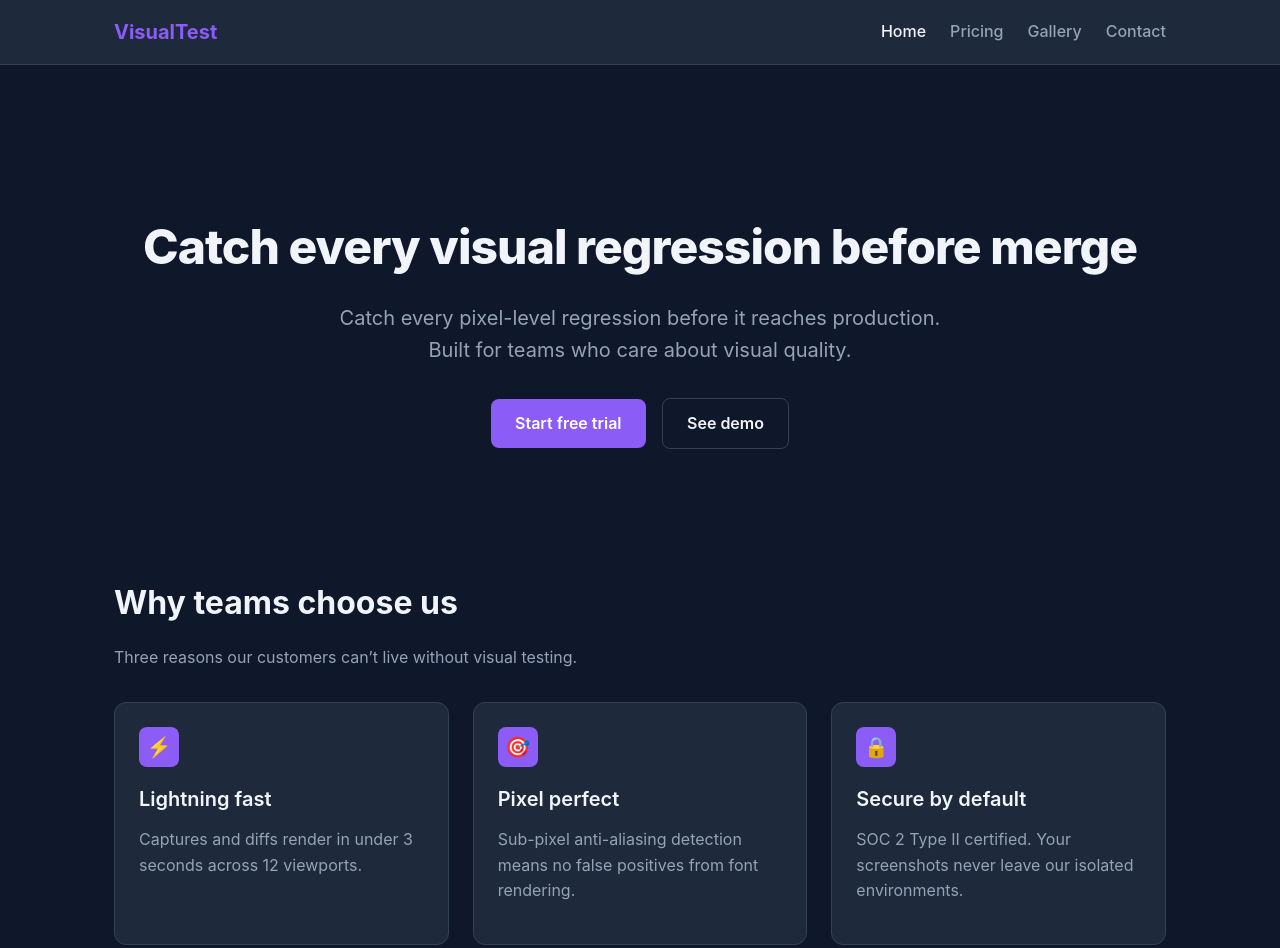
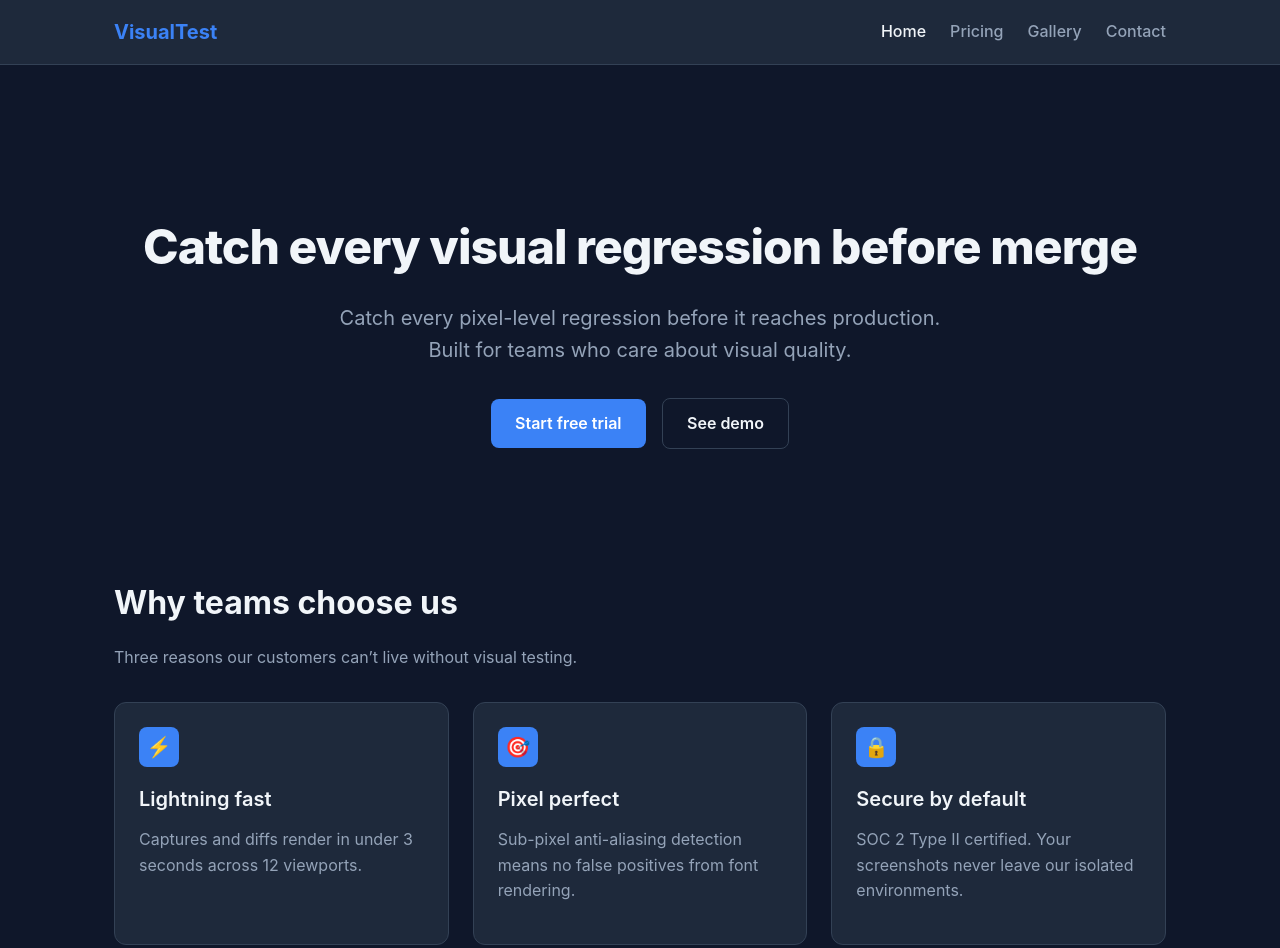
Before and after one commit to corralimited/visual-test-app, a website: page index.html in a window 1280 px wide. Shown: the top 948 px of the page. Drawn offline with Linux system fonts and the light colour scheme.

Commit message:
chore: small css diff

```diff
--- a/styles.css
+++ b/styles.css
@@ -4,8 +4,8 @@
   --surface-2: #334155;
   --text: #f1f5f9;
   --text-muted: #94a3b8;
-  --accent: #8b5cf6;
-  --accent-hover: #7c3aed;
+  --accent: #3b82f6;
+  --accent-hover: #2563eb;
   --success: #10b981;
   --danger: #ef4444;
   --border: #334155;
```
